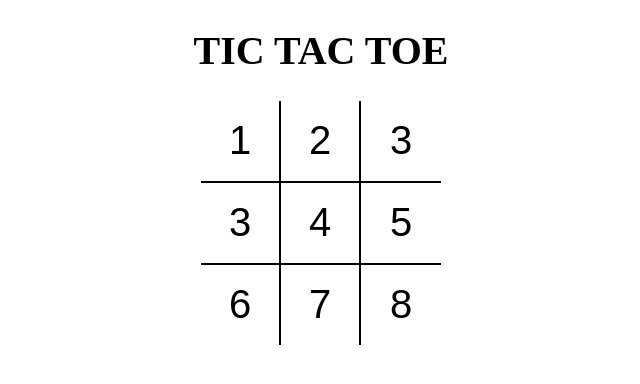
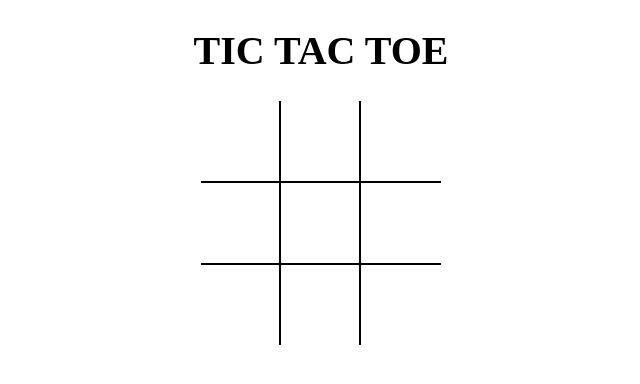
Before and after one commit to Krish-Sinha/tictactoe, a React (Vite) app: page / in a window 1280 px wide. Shown: the top 384 px of the page, without its empty margins (319-959 px from the left). Built offline with nearby package versions, Linux system fonts and the light colour scheme.

Commit message:
added board state and react events

```diff
--- a/src/Components/Board.jsx
+++ b/src/Components/Board.jsx
@@ -1,25 +1,57 @@
-import React from 'react'
-import Square from './Square'
+import React, {useState} from 'react';
+import Square from './Square';
 
 const Board = () => {
+
+  const [board,setBoard]=useState(Array(9).fill(null));
+  const [isXNext,setXNext]=useState(false);
+
+
+  const handleSquareClick=(position)=>{
+    if(board[position]){
+      return;
+    }
+
+    setBoard((prev)=>{
+      return prev.map((square,pos)=>{
+        if(pos === position){
+          return isXNext?'X':'O';
+        }
+
+        return square;
+      })
+    })
+
+    setXNext((prev)=> !prev);
+  };
+
+  const renderSquare= position =>{
+    return(
+      <Square
+      value={board[position]}
+      onClick={() => handleSquareClick(position)}
+      />
+    );
+  };
+
   return (
     <div className="board">
         <div className="board-row">
-       <Square value="1"/>
-       <Square value="2"/>
-       <Square value="3"/>
+          {renderSquare(0)}
+          {renderSquare(1)}
+          {renderSquare(2)}
         </div>
 
         <div className="board-row">
-       <Square value="3"/>
-       <Square value="4"/>
-       <Square value="5"/>
+          {renderSquare(3)}
+          {renderSquare(4)}
+          {renderSquare(5)}
         </div>
 
         <div className="board-row">
-       <Square value="6"/>
-       <Square value="7"/>
-       <Square value="8"/>
+          {renderSquare(6)}
+          {renderSquare(7)}
+          {renderSquare(8)}
         </div>
     </div>
   );
--- a/src/Components/Square.jsx
+++ b/src/Components/Square.jsx
@@ -1,9 +1,11 @@
-import React from 'react'
+import React from 'react';
 
-const Square = ({value}) => {
+const Square = ({value,onClick}) => {
   return (
-    <button type="button" className="square">{value}</button>
-  )
-}
+    <button type="button" className="square" onClick={onClick}>
+      {value}
+      </button>
+  );
+};
 
-export default Square
+export default Square;
```
